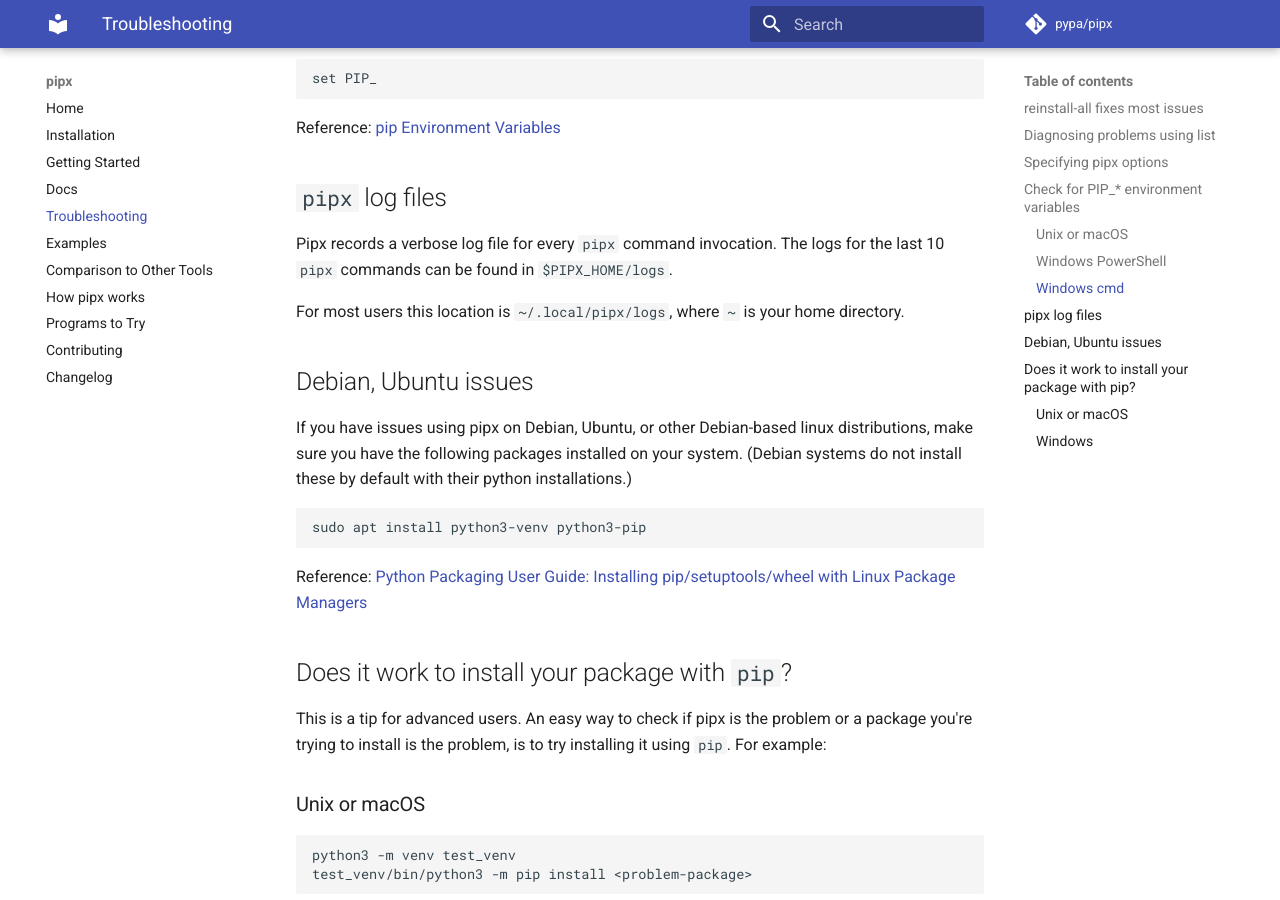
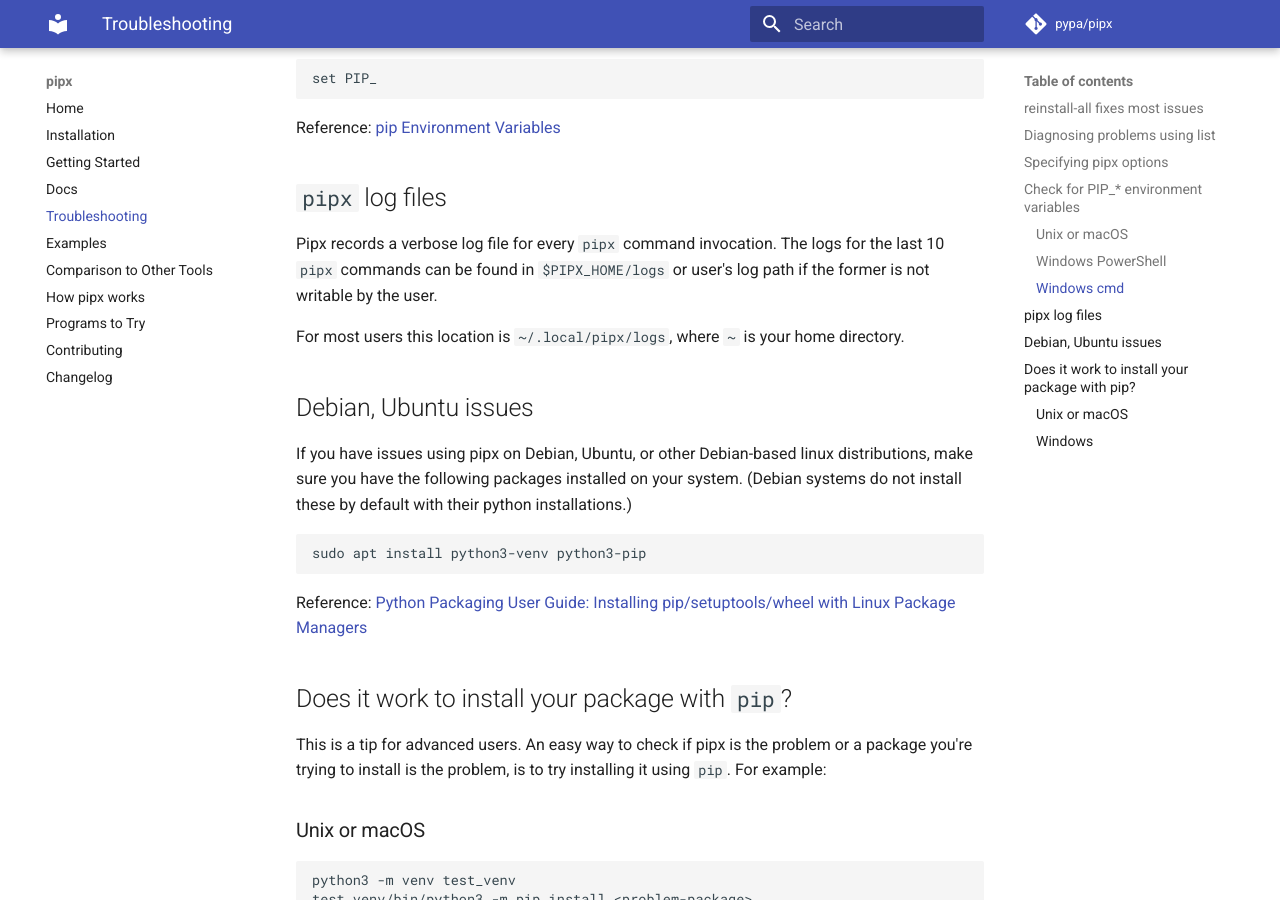
Before and after one commit to pypa/pipx, an MkDocs documentation site: the page built from docs/troubleshooting.md, in a window 1280 px wide and 900 px high, scrolled down 1674 px. Built offline with MkDocs 1.6.1 and Material for MkDocs 9.7.7, drawn with Linux system fonts in a browser that asks for light colours; comment, search, counter and statistics services are not loaded.

Commit message:
Update documentation

```diff
--- a/docs/troubleshooting.md
+++ b/docs/troubleshooting.md
@@ -74,7 +74,8 @@
 
 ## `pipx` log files
 Pipx records a verbose log file for every `pipx` command invocation.  The logs
-for the last 10 `pipx` commands can be found in `$PIPX_HOME/logs`.
+for the last 10 `pipx` commands can be found in `$PIPX_HOME/logs` or user's log path
+if the former is not writable by the user.
 
 For most users this location is `~/.local/pipx/logs`, where `~` is your home
 directory.
```
Also changed, not shown: CHANGELOG.md (+1 -0 lines).
